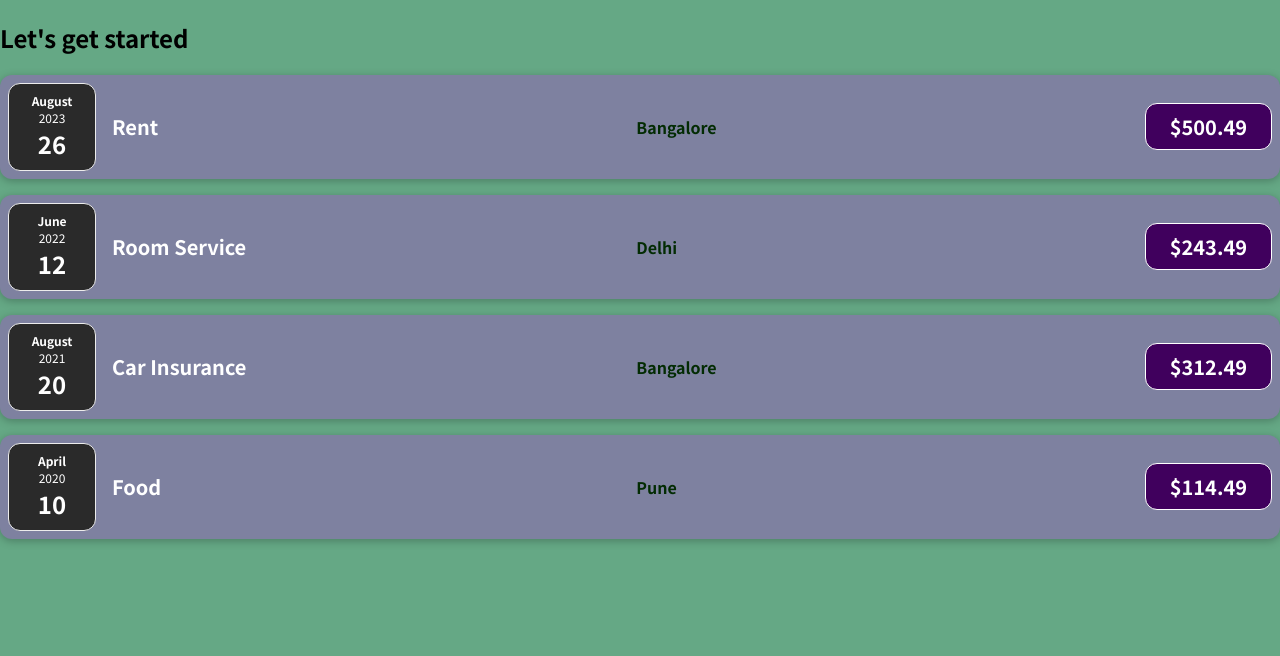
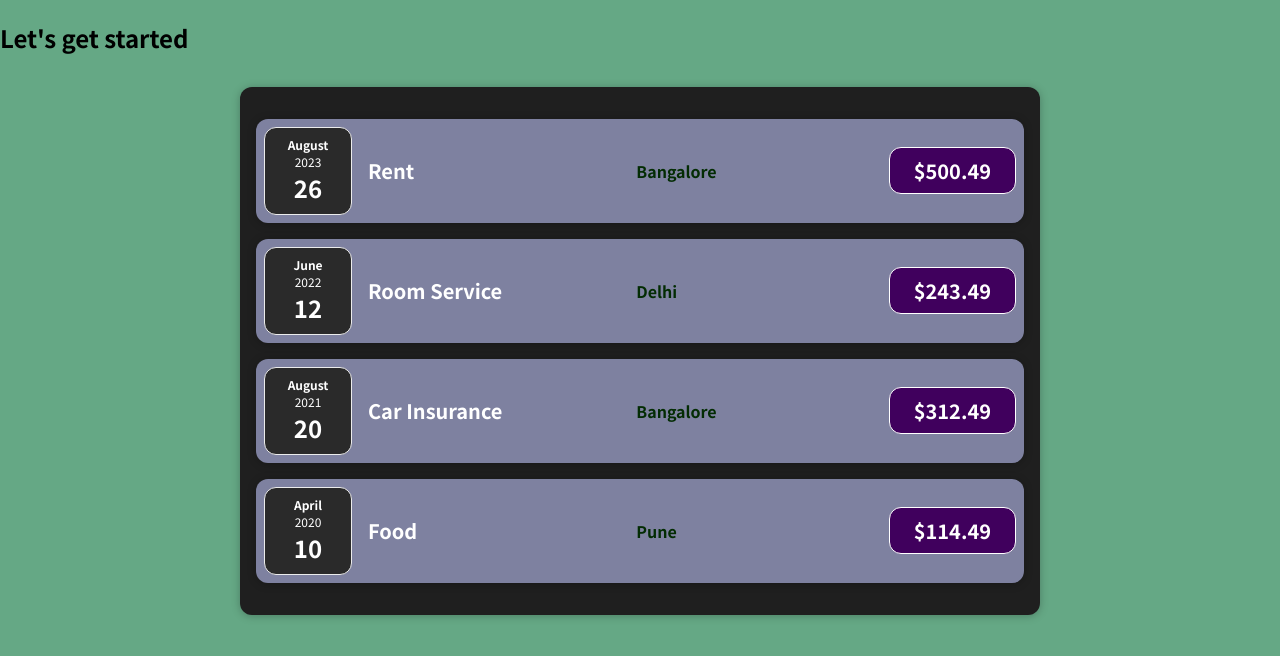
Before and after one commit to kunalrajshah/Expenses-Tracker-by-Reaact-js, a JavaScript app in the folder first-react-project/: page / in a window 1280 px wide. Shown: the top 656 px of the page. Built offline with nearby package versions, Linux system fonts and the light colour scheme.

Commit message:
Make Card component and use props chiildren property

```diff
--- a/first-react-project/src/App.js
+++ b/first-react-project/src/App.js
@@ -1,4 +1,5 @@
-import Expenseitem from "./Components/ExpenseItem";
+import Expenses from "./Components/Expenses";
+
 function App() {
   let expenses = [
     {
@@ -33,15 +34,7 @@
   return (
     <div>
       <h2>Let's get started</h2>
-      {/* Used the components always like this when we import */}
-      {expenses.map((expense) => (
-        <Expenseitem
-          date={expense.date}
-          title={expense.title}
-          location={expense.location}
-          amount={expense.amount}
-        />
-      ))}
+      <Expenses items={expenses} />
     </div>
   );
 }
--- /dev/null
+++ b/first-react-project/src/Components/Card.css
@@ -0,0 +1,4 @@
+.Card{
+  border-radius: 12px;
+  box-shadow: 0 1px 8px rgba(0, 0, 0, 0.25);
+}
--- /dev/null
+++ b/first-react-project/src/Components/Card.js
@@ -0,0 +1,8 @@
+import "./Card.css";
+
+function Card(props){
+  const classes='Card '+ props.className;
+  return<div className={classes}>{props.children}</div>
+}
+
+export default Card;
--- a/first-react-project/src/Components/ExpenseItem.js
+++ b/first-react-project/src/Components/ExpenseItem.js
@@ -1,10 +1,11 @@
 import "./ExpenseItem.css";
 import ExpenseDate from "./ExpenseDate";
 import ExpenseDetails from "./ExpenseDetails";
+import Card from "./Card";
 
 function ExpenseItem(props) {
   return (
-    <div className="expense-item">
+    <Card className="expense-item">
       {/* pass {props.date} to ExpenseDate component with name date_obj. so that we can use that date_obj in ExpenseDate */}
       <ExpenseDate date_obj={props.date} />
       <ExpenseDetails
@@ -12,7 +13,7 @@
         location={props.location}
         amount={props.amount}
       />
-    </div>
+    </Card>
   );
 }
 
--- /dev/null
+++ b/first-react-project/src/Components/Expenses.css
@@ -0,0 +1,7 @@
+.Expenses {
+  padding: 1rem;
+  background-color: rgb(31, 31, 31);
+  margin: 2rem auto;
+  width: 50rem;
+  max-width: 95%;
+}
--- /dev/null
+++ b/first-react-project/src/Components/Expenses.js
@@ -0,0 +1,38 @@
+import Expenseitem from "./ExpenseItem";
+import "./Expenses.css";
+import Card from "./Card";
+
+function Expenses(props) {
+  {
+    return (
+      <Card className="Expenses">
+        <Expenseitem
+          date={props.items[0].date}
+          title={props.items[0].title}
+          location={props.items[0].location}
+          amount={props.items[0].amount}
+        />
+        <Expenseitem
+          date={props.items[1].date}
+          title={props.items[1].title}
+          location={props.items[1].location}
+          amount={props.items[1].amount}
+        />
+        <Expenseitem
+          date={props.items[2].date}
+          title={props.items[2].title}
+          location={props.items[2].location}
+          amount={props.items[2].amount}
+        />
+        <Expenseitem
+          date={props.items[3].date}
+          title={props.items[3].title}
+          location={props.items[3].location}
+          amount={props.items[3].amount}
+        />
+      </Card>
+    );
+  }
+}
+
+export default Expenses;
```
Also changed, not shown: first-react-project/src/Components/ExpenseDetails.js (+6 -6 lines).
